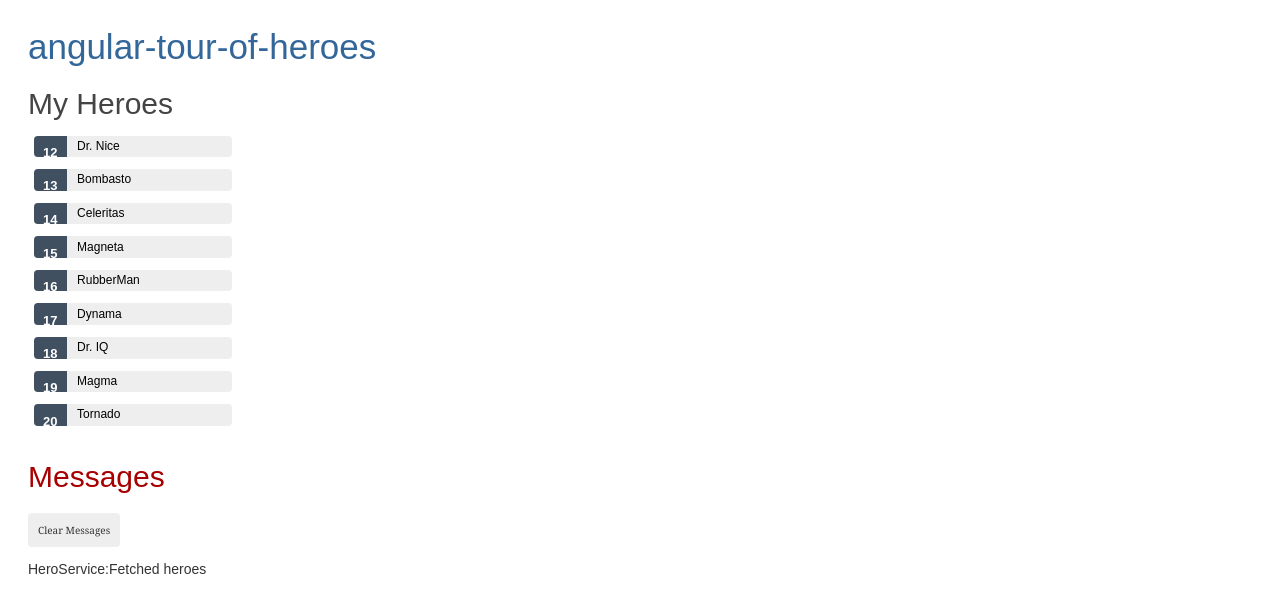
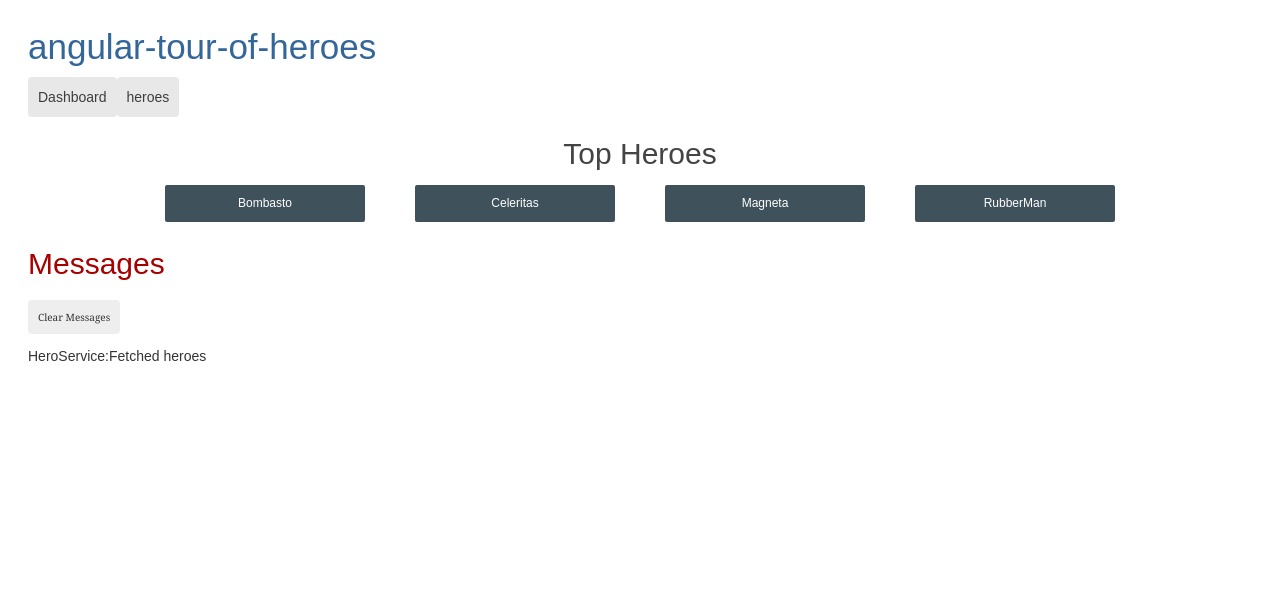
Before and after one commit to mik3ymikes/tourOfHeros, an Angular app in the folder angular-tour-of-heroes/: page /dashboard in a window 1280 px wide. Before the commit this address led to /. Shown: the top 612 px of the page. Built offline with nearby package versions, Linux system fonts and the light colour scheme.

Commit message:
jsut added dashboard and heros in nav

```diff
--- a/angular-tour-of-heroes/src/app-routing.module.ts
+++ b/angular-tour-of-heroes/src/app-routing.module.ts
@@ -2,10 +2,13 @@ import { NgModule } from '@angular/core';
 
 import { RouterModule, Routes } from '@angular/router';
 import { HeroesComponent } from './app/heroes/heroes.component';
+import { DashboardComponent } from './app/dashboard/dashboard.component';
 
 
 const routes:Routes=[
-  {path:'heroes', component:HeroesComponent}
+  { path: '', redirectTo: '/dashboard', pathMatch: 'full' },
+  {path:'heroes', component:HeroesComponent},
+  {path:'dashboard', component:DashboardComponent}
 ]
 
 @NgModule({
--- a/angular-tour-of-heroes/src/app/app.component.css
+++ b/angular-tour-of-heroes/src/app/app.component.css
@@ -0,0 +1,21 @@
+/* AppComponent's private CSS styles */
+h1 {
+  margin-bottom: 0;
+}
+nav a {
+  padding: 1rem;
+  text-decoration: none;
+  margin-top: 10px;
+  display: inline-block;
+  background-color: #e8e8e8;
+  color: #3d3d3d;
+  border-radius: 4px;
+}
+
+nav a:hover {
+  color: white;
+  background-color: #42545C;
+}
+nav a:active {
+  background-color: black;
+}
--- a/angular-tour-of-heroes/src/app/app.component.html
+++ b/angular-tour-of-heroes/src/app/app.component.html
@@ -1,10 +1,14 @@
 
 <!-- <router-outlet></router-outlet> -->
 
+<h1> {{title}}</h1>
+
+<nav>
+  <a href="/dashboard">Dashboard</a>
+  <a href="/heroes">heroes</a>
+</nav>
 
 
-<h1> {{title}}</h1>
 
-
-<app-heroes></app-heroes>
+<router-outlet></router-outlet>
 <app-messages></app-messages>
--- a/angular-tour-of-heroes/src/app/app.module.ts
+++ b/angular-tour-of-heroes/src/app/app.module.ts
@@ -8,13 +8,15 @@ import { FormsModule } from '@angular/forms';
 import { HeroDetailComponent } from './hero-detail/hero-detail.component';
 import { MessagesComponent } from './messages/messages.component';
 import { AppRoutingModule } from '../app-routing.module';
+import { DashboardComponent } from './dashboard/dashboard.component';
 
 @NgModule({
   declarations: [
     AppComponent,
     HeroesComponent,
     HeroDetailComponent,
-    MessagesComponent
+    MessagesComponent,
+    DashboardComponent
   ],
   imports: [
     BrowserModule,
--- /dev/null
+++ b/angular-tour-of-heroes/src/app/dashboard/dashboard.component.css
@@ -0,0 +1,48 @@
+h2 {
+  text-align: center;
+}
+
+.heroes-menu {
+  padding: 0;
+  margin: auto;
+  max-width: 1000px;
+
+  /* flexbox */
+  display: flex;
+  flex-direction: row;
+  flex-wrap: wrap;
+  justify-content: space-around;
+  align-content: flex-start;
+  align-items: flex-start;
+}
+
+a {
+  background-color: #3f525c;
+  border-radius: 2px;
+  padding: 1rem;
+  font-size: 1.2rem;
+  text-decoration: none;
+  display: inline-block;
+  color: #fff;
+  text-align: center;
+  width: 100%;
+  min-width: 70px;
+  margin: .5rem auto;
+  box-sizing: border-box;
+
+  /* flexbox */
+  order: 0;
+  flex: 0 1 auto;
+  align-self: auto;
+}
+
+@media (min-width: 600px) {
+  a {
+    width: 18%;
+    box-sizing: content-box;
+  }
+}
+
+a:hover {
+  background-color: #000;
+}
--- /dev/null
+++ b/angular-tour-of-heroes/src/app/dashboard/dashboard.component.html
@@ -0,0 +1,6 @@
+<h2>Top Heroes</h2>
+<div class="heroes-menu">
+  <a *ngFor="let hero of heroes">
+    {{hero.name}}
+  </a>
+</div>
--- /dev/null
+++ b/angular-tour-of-heroes/src/app/dashboard/dashboard.component.ts
@@ -0,0 +1,23 @@
+import { Component, OnInit } from '@angular/core';
+import { Hero } from '../hero';
+import { HeroService } from '../hero.service';
+
+@Component({
+  selector: 'app-dashboard',
+  templateUrl: './dashboard.component.html',
+  styleUrls: [ './dashboard.component.css' ]
+})
+export class DashboardComponent implements OnInit {
+  heroes: Hero[] = [];
+
+  constructor(private heroService: HeroService) { }
+
+  ngOnInit(): void {
+    this.getHeroes();
+  }
+
+  getHeroes(): void {
+    this.heroService.getHeroes()
+      .subscribe(heroes => this.heroes = heroes.slice(1, 5));
+  }
+}
```
